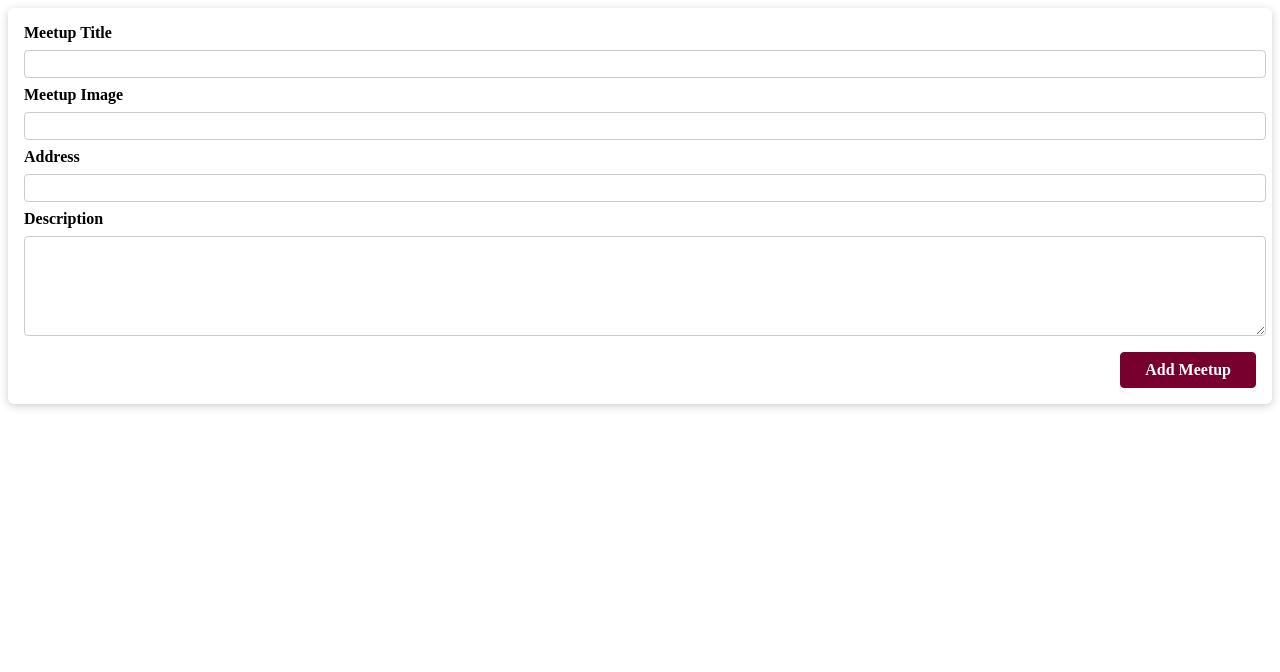
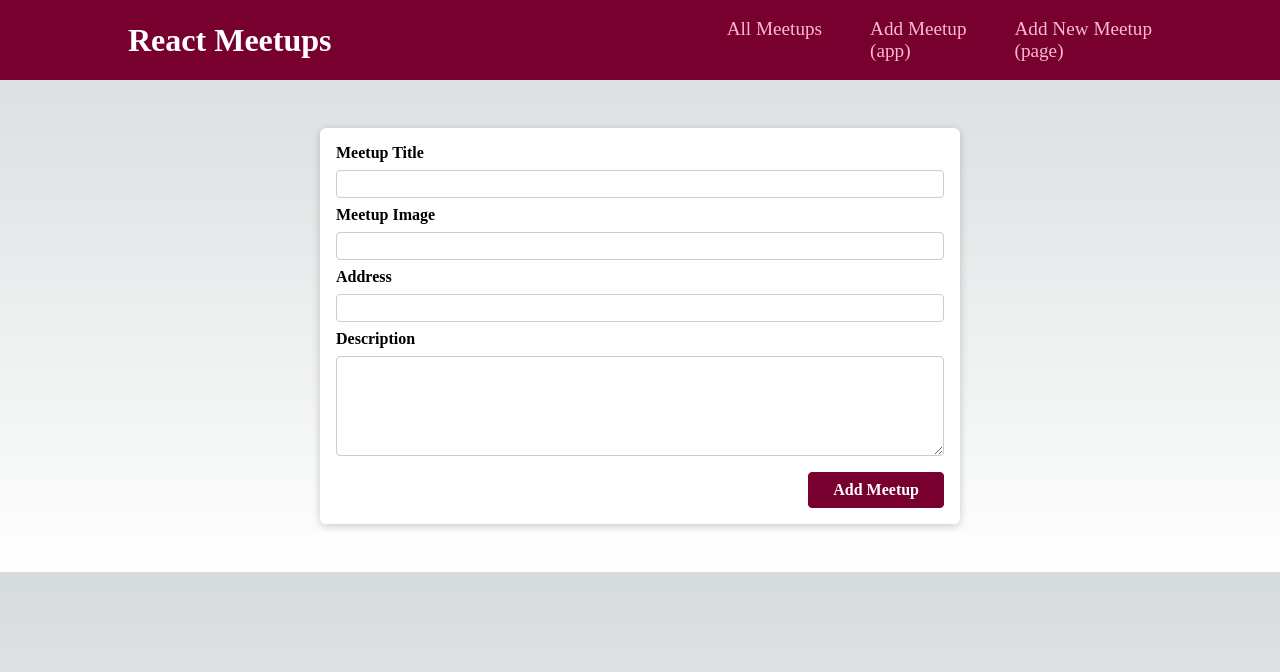
Before and after one commit to kimnewbie/next_basic_udemy, a Next.js app: page /new-meetup in a window 1280 px wide. Shown: the top 672 px of the page. Built offline with nearby package versions, Linux system fonts and the light colour scheme.

Commit message:
_app.js ㅎ사용해보기

```diff
--- a/src/app/_components/layout/MainNavigation.js
+++ b/src/app/_components/layout/MainNavigation.js
@@ -12,7 +12,10 @@ function MainNavigation() {
             <Link href='/'>All Meetups</Link>
           </li>
           <li>
-            <Link href='/new-meetup'>Add New Meetup</Link>
+            <Link href='/meetup'>Add Meetup<br />(app)</Link>
+          </li>
+          <li>
+            <Link href='/new-meetup'>Add New Meetup<br />(page)</Link>
           </li>
         </ul>
       </nav>
--- a/src/app/_components/layout/MainNavigation.module.css
+++ b/src/app/_components/layout/MainNavigation.module.css
@@ -28,7 +28,7 @@
 
 .header a {
   text-decoration: none;
-  font-size: 1.5rem;
+  font-size: 1.2rem;
   color: #fcb8d2;
 }
 
--- a/src/app/_components/ui/Card.module.css
+++ b/src/app/_components/ui/Card.module.css
@@ -1,5 +1,5 @@
 .card {
-  background-color: white;
+  background-color: #fff;
   /* light 모드인 경우에만 */
   border-radius: 6px;
   box-shadow: 0 2px 8px rgba(0, 0, 0, 0.2);
@@ -8,5 +8,6 @@
 @media (prefers-color-scheme: dark) {
   .card {
     background-color: inherit;
+    box-shadow: 0 2px 20px rgba(255, 255, 255, 0.2);
   }
 }
--- /dev/null
+++ b/src/pages/_app.js
@@ -0,0 +1,10 @@
+import Layout from '@/app/_components/layout/Layout';
+import '../app/globals.css'; // 전 버전은 styles 폴더 안에 들어있음
+
+export default function App({ Component, pageProps }) {
+    return (
+        <Layout>
+            <Component {...pageProps} />
+        </Layout>
+    )
+}
--- a/src/pages/index.js
+++ b/src/pages/index.js
@@ -1,4 +1,3 @@
-import Layout from '@/app/_components/layout/Layout';
 import MeetupList from '@/app/_components/meetups/MeetupList';
 
 const DUMMY_MEETUPS = [
@@ -20,9 +19,7 @@ const DUMMY_MEETUPS = [
 
 const HomePage = () => {
     return (
-        <Layout>
-            <MeetupList meetups={DUMMY_MEETUPS} />
-        </Layout>
+        <MeetupList meetups={DUMMY_MEETUPS} />
     )
 }
 
```
Also changed, not shown: src/app/_components/meetups/MeetupItem.module.css (+21 -0 lines), src/app/meetup/page.js (+6 -1 lines).
